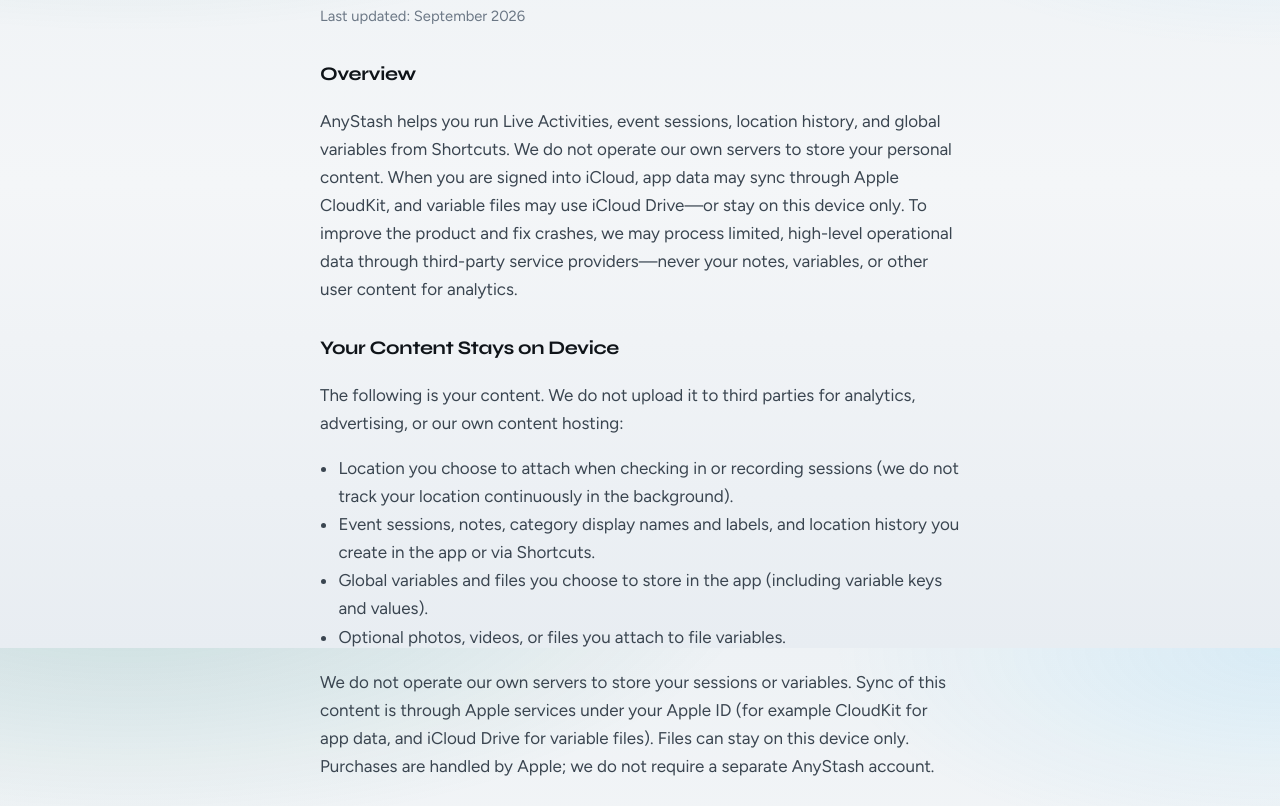
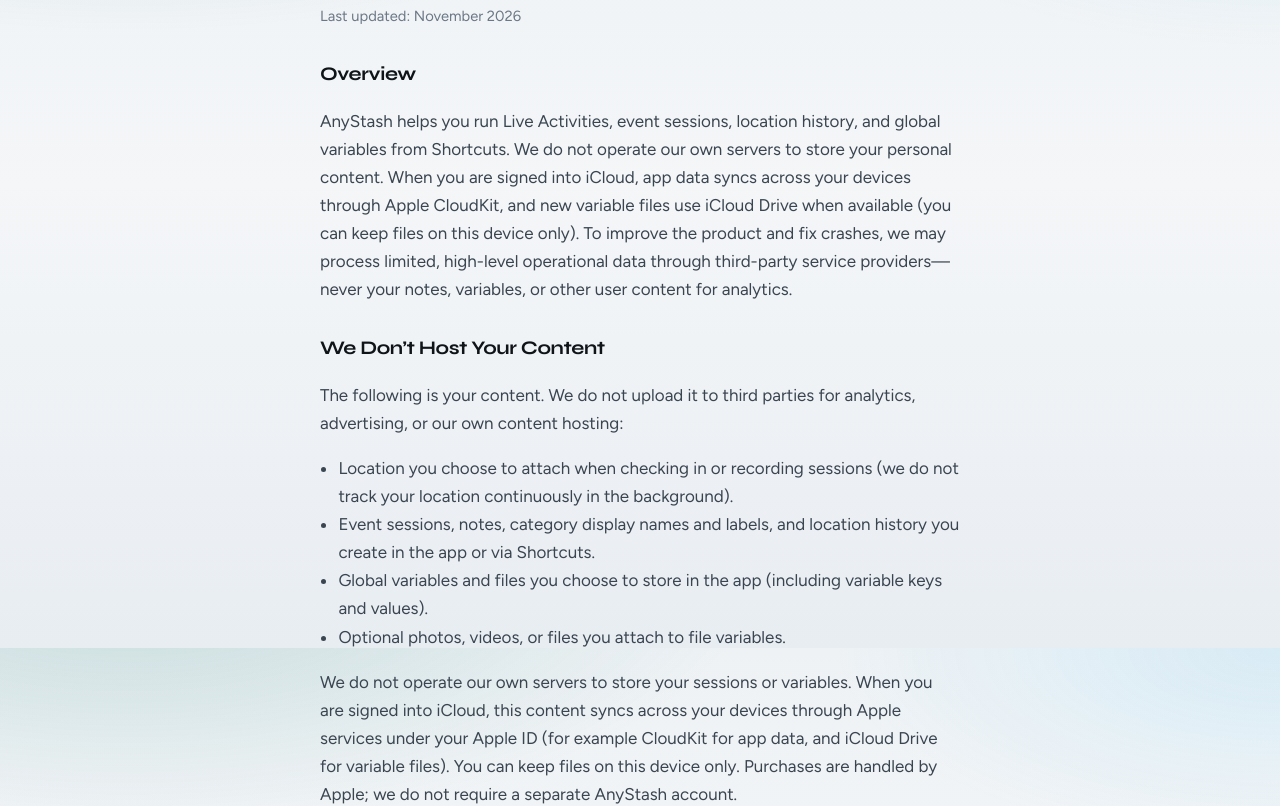
Before and after one commit to oxgoing/anystash-site, a plain HTML site: page privacy/index.html in a window 1280 px wide. Shown: the part 152-958 px from the top of the page. Drawn offline with Linux system fonts and the light colour scheme.

Commit message:
更新文档：优化 iCloud 同步描述，强调数据在设备间的同步与存储选项，确保用户理解文件管理和隐私政策。

```diff
--- a/privacy/index.html
+++ b/privacy/index.html
@@ -6,7 +6,7 @@
     <title>Privacy Policy — AnyStash</title>
     <meta
       name="description"
-      content="AnyStash privacy policy: we don’t host your content; iCloud sync under your Apple ID; limited operational analytics."
+      content="AnyStash privacy policy: we don’t host your content; iCloud multi-device sync under your Apple ID; files can stay on this device only; limited operational analytics."
     />
     <meta name="application-name" content="AnyStash" />
     <link rel="canonical" href="https://anystash.izip.vip/privacy/" />
@@ -15,7 +15,7 @@
     <meta property="og:title" content="Privacy Policy — AnyStash" />
     <meta
       property="og:description"
-      content="AnyStash privacy policy: we don’t host your content; iCloud sync under your Apple ID; limited operational analytics."
+      content="AnyStash privacy policy: we don’t host your content; iCloud multi-device sync under your Apple ID; files can stay on this device only; limited operational analytics."
     />
     <meta property="og:url" content="https://anystash.izip.vip/privacy/" />
     <script type="application/ld+json">
@@ -52,21 +52,22 @@
     <main>
       <article class="prose">
         <h1>Privacy Policy</h1>
-        <p class="meta">Last updated: September 2026</p>
+        <p class="meta">Last updated: November 2026</p>
 
         <h2>Overview</h2>
         <p>
           AnyStash helps you run Live Activities, event sessions, location
           history, and global variables from Shortcuts. We do not operate our
           own servers to store your personal content. When you are signed into
-          iCloud, app data may sync through Apple CloudKit, and variable files
-          may use iCloud Drive—or stay on this device only. To improve the
-          product and fix crashes, we may process limited, high-level
-          operational data through third-party service providers—never your
-          notes, variables, or other user content for analytics.
+          iCloud, app data syncs across your devices through Apple CloudKit,
+          and new variable files use iCloud Drive when available (you can keep
+          files on this device only). To improve the product and fix crashes,
+          we may process limited, high-level operational data through
+          third-party service providers—never your notes, variables, or other
+          user content for analytics.
         </p>
 
-        <h2>Your Content Stays on Device</h2>
+        <h2>We Don&rsquo;t Host Your Content</h2>
         <p>
           The following is your content. We do not upload it to third parties
           for analytics, advertising, or our own content hosting:
@@ -90,10 +91,11 @@
         </ul>
         <p>
           We do not operate our own servers to store your sessions or variables.
-          Sync of this content is through Apple services under your Apple ID
-          (for example CloudKit for app data, and iCloud Drive for variable
-          files). Files can stay on this device only. Purchases are handled by
-          Apple; we do not require a separate AnyStash account.
+          When you are signed into iCloud, this content syncs across your
+          devices through Apple services under your Apple ID (for example
+          CloudKit for app data, and iCloud Drive for variable files). You can
+          keep files on this device only. Purchases are handled by Apple; we do
+          not require a separate AnyStash account.
         </p>
 
         <h2>Limited Operational Analytics</h2>
@@ -139,9 +141,9 @@
         <h2>How Data Is Shared</h2>
         <ul>
           <li>
-            Your content: not uploaded to our servers; Apple iCloud sync
-            (CloudKit / iCloud Drive) is under your Apple ID. Files can stay on
-            this device only.
+            Your content: not uploaded to our servers; when signed into iCloud,
+            Apple sync (CloudKit / iCloud Drive) keeps it across your devices
+            under your Apple ID. You can keep files on this device only.
           </li>
           <li>
             Operational analytics and diagnostics: processed by our service
```
Also changed, not shown: index.html (+3 -2 lines), support/index.html (+9 -7 lines).
